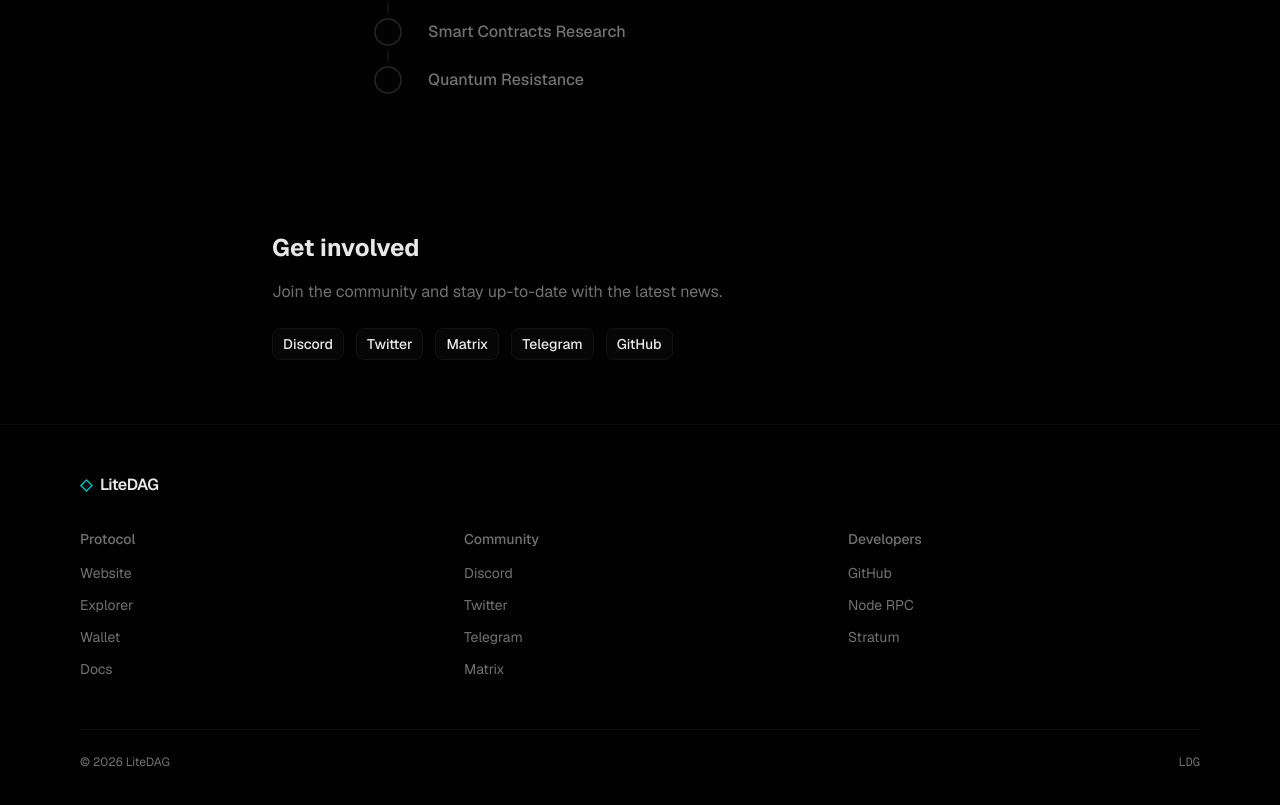
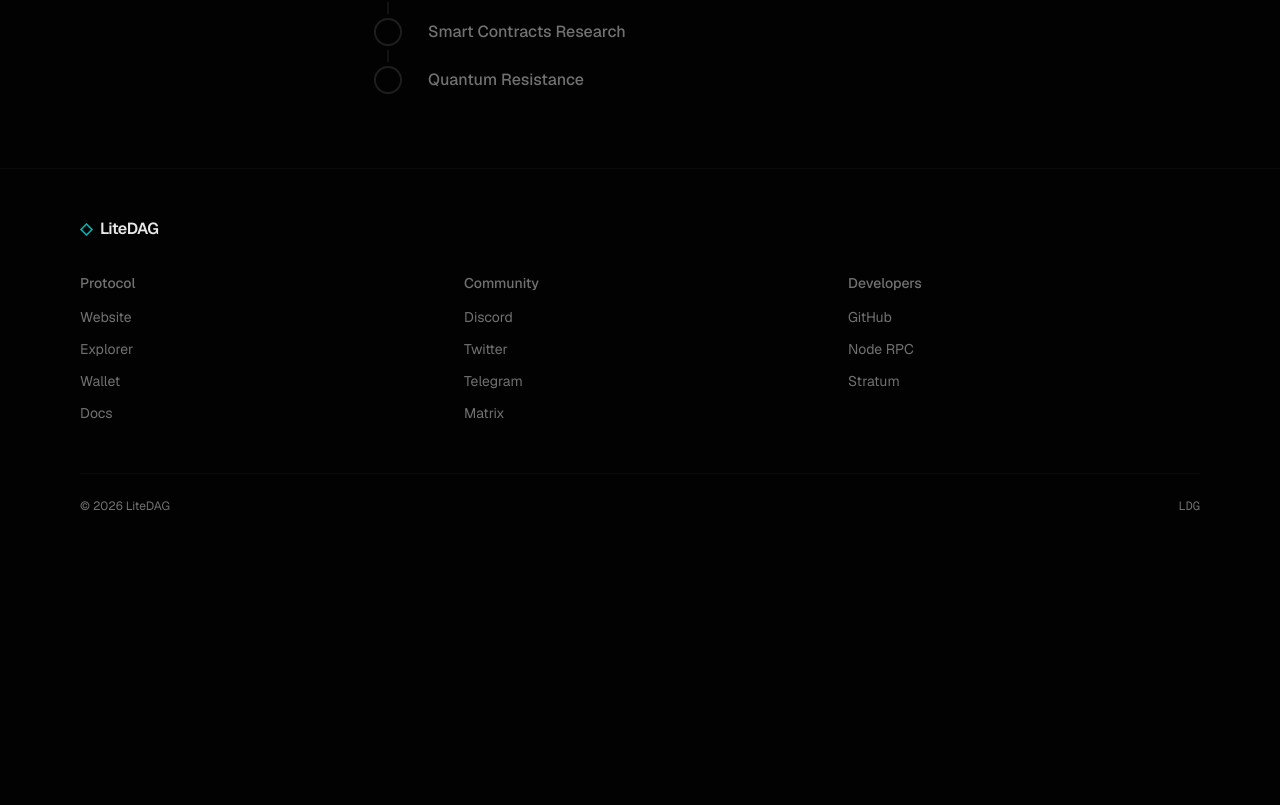
Before and after one commit to litedag-chain/litedag-web, a Next.js app in the folder apps/website/: page / in a window 1280 px wide. Shown: the part 1769-2574 px from the top of the page. After the commit the page ends 2331 px from the top, so only its background shows below. Built offline with nearby package versions, Linux system fonts and the light colour scheme.

Commit message:
refactor: remove redundant community section from website
Footer already has all community links.

```diff
--- a/apps/website/app/page.tsx
+++ b/apps/website/app/page.tsx
@@ -61,14 +61,6 @@ const roadmap: TimelineItem[] = [
   { title: "Quantum Resistance", status: "future" },
 ]
 
-const links = [
-  { label: "Discord", href: "https://discord.gg/Kx5qtH6Jm2" },
-  { label: "Twitter", href: "https://x.com/LiteDAGProtocol" },
-  { label: "Matrix", href: "https://matrix.to/#/#litedag:converser.eu" },
-  { label: "Telegram", href: "https://t.me/litedag_en" },
-  { label: "GitHub", href: "https://github.com/litedag-chain" },
-]
-
 export default function Page() {
   return (
     <main className="min-h-svh">
@@ -116,23 +108,6 @@ export default function Page() {
         <h2 className="mb-8 text-2xl font-bold">Roadmap</h2>
         <Timeline items={roadmap} />
       </section>
-
-      {/* Community */}
-      <section className="mx-auto max-w-3xl px-4 py-16">
-        <h2 className="mb-4 text-2xl font-bold">Get involved</h2>
-        <p className="mb-6 text-muted-foreground">
-          Join the community and stay up-to-date with the latest news.
-        </p>
-        <div className="flex flex-wrap gap-3">
-          {links.map((l) => (
-            <Button key={l.label} variant="outline" asChild>
-              <a href={l.href} target="_blank" rel="noopener noreferrer">
-                {l.label}
-              </a>
-            </Button>
-          ))}
-        </div>
-      </section>
     </main>
   )
 }
```
